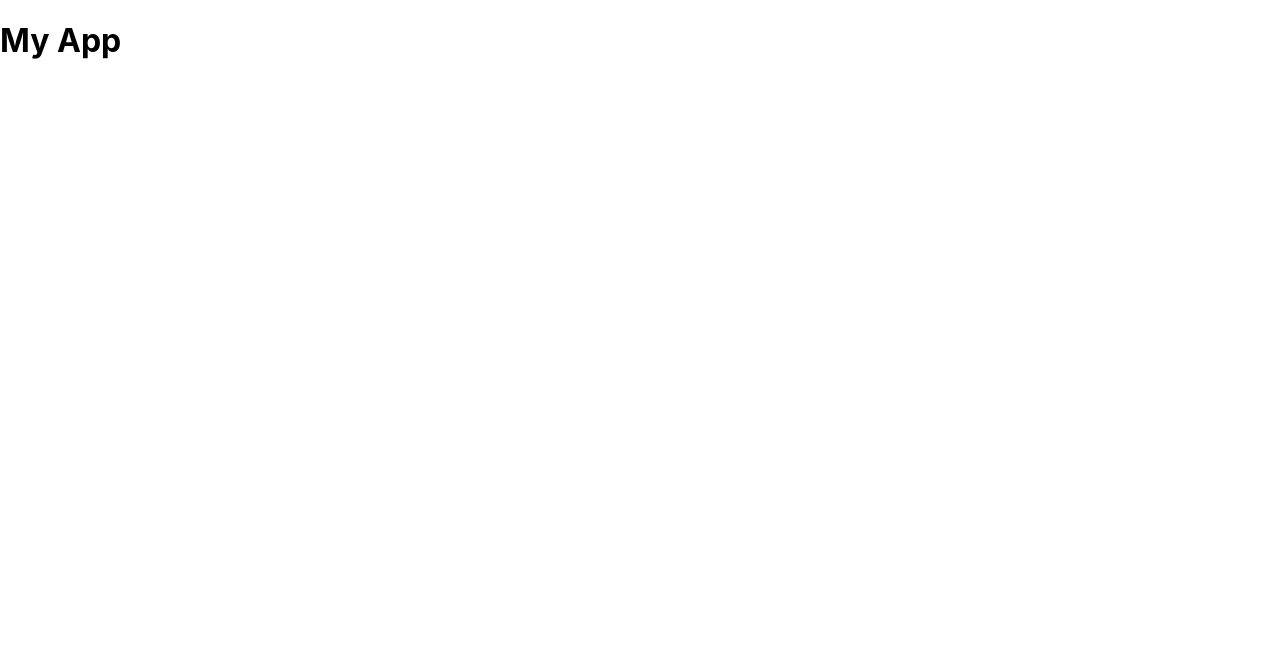
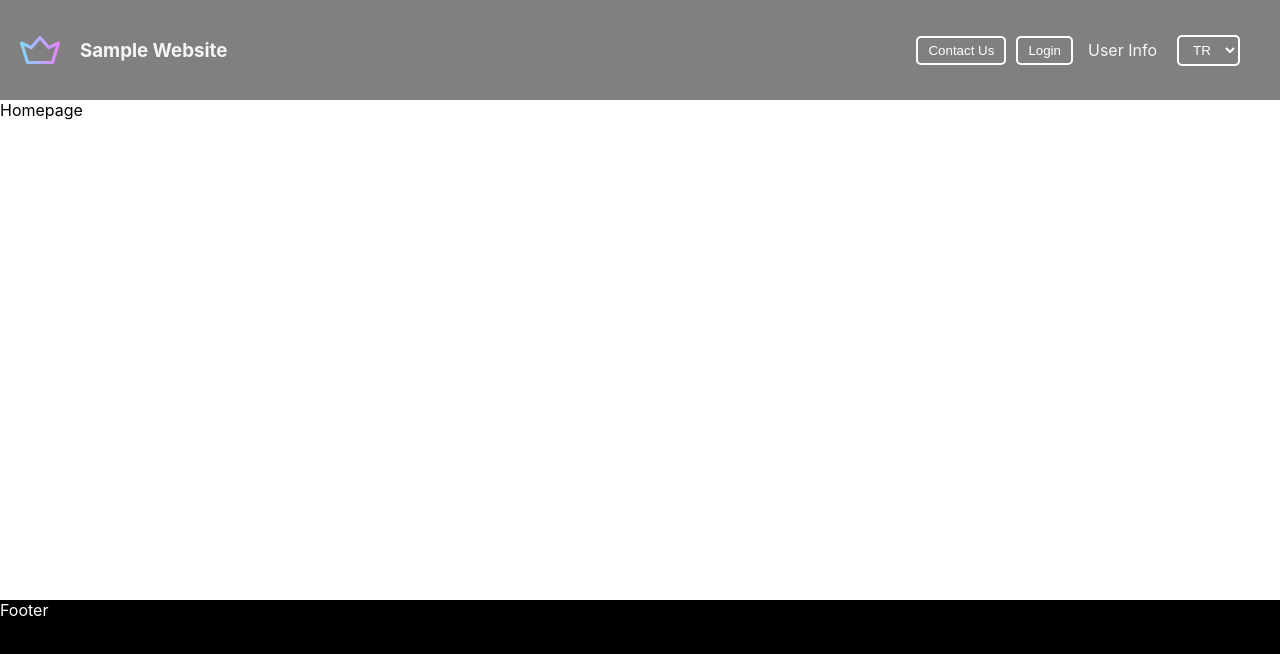
Before and after one commit to dincengincan/my-website, a React (Create React App) app: page / in a window 1280 px wide. Shown: the top 654 px of the page. Built offline with nearby package versions, Linux system fonts and the light colour scheme.

Commit message:
Add router and redirections

```diff
--- a/package.json
+++ b/package.json
@@ -8,6 +8,8 @@
     "@testing-library/user-event": "^12.1.10",
     "react": "^17.0.2",
     "react-dom": "^17.0.2",
+    "react-router": "^5.2.0",
+    "react-router-dom": "^5.2.0",
     "react-scripts": "4.0.3",
     "web-vitals": "^1.0.1"
   },
--- a/src/App.js
+++ b/src/App.js
@@ -1,10 +1,27 @@
-import './App.css';
+import { Route, Switch, BrowserRouter } from "react-router-dom";
+import "./App.css";
+
+import Footer from "./components/Footer";
+import Navbar from "./components/Navbar";
+import Home from "./pages/Home";
+import Contact from "./pages/Contact";
 
 function App() {
   return (
-    <div >
-     <h1>My App</h1>
-    </div>
+    <>
+      <BrowserRouter>
+        <Navbar />
+        <Switch>
+          <Route exact path="/contact">
+            <Contact />
+          </Route>
+          <Route path="/">
+            <Home />
+          </Route>
+        </Switch>
+        <Footer />
+      </BrowserRouter>
+    </>
   );
 }
 
--- a/src/components/Navbar.js
+++ b/src/components/Navbar.js
@@ -1,4 +1,5 @@
 import React, { useState } from "react";
+import { Link, useHistory } from "react-router-dom";
 import "./navbar.css";
 
 import { ReactComponent as Logo } from "../assets/crown.svg";
@@ -7,21 +8,33 @@ import Popover from "./Popover";
 import LanguageSwitcher from "./LanguageSwitcher";
 
 export const Navbar = () => {
+  const history = useHistory();
   const [showPopover, setShowPopover] = useState(false);
 
   const handlePopover = () => {
     setShowPopover((prevState) => !prevState);
   };
 
+  const handleContactRedirection = () => {
+    history.push("/contact");
+  };
+
+  const handleHomeRedirection = () => {
+    history.push("/");
+  };
+
   return (
     <nav className="navbar">
-      <div className="left-part">
+      <div onClick={handleHomeRedirection} className="left-part">
         <Logo />
         <h3 className="header">Sample Website</h3>
       </div>
 
       <div className="right-part">
-        <button className="link">Contact Us</button>
+        <button onClick={handleContactRedirection} className="link">
+          Contact Us
+        </button>
+
         <button className="link">Login</button>
 
         <div className="user-info" onClick={handlePopover}>
```
Also changed, not shown: 1 other file (tests, documents, lock files or other folders).
